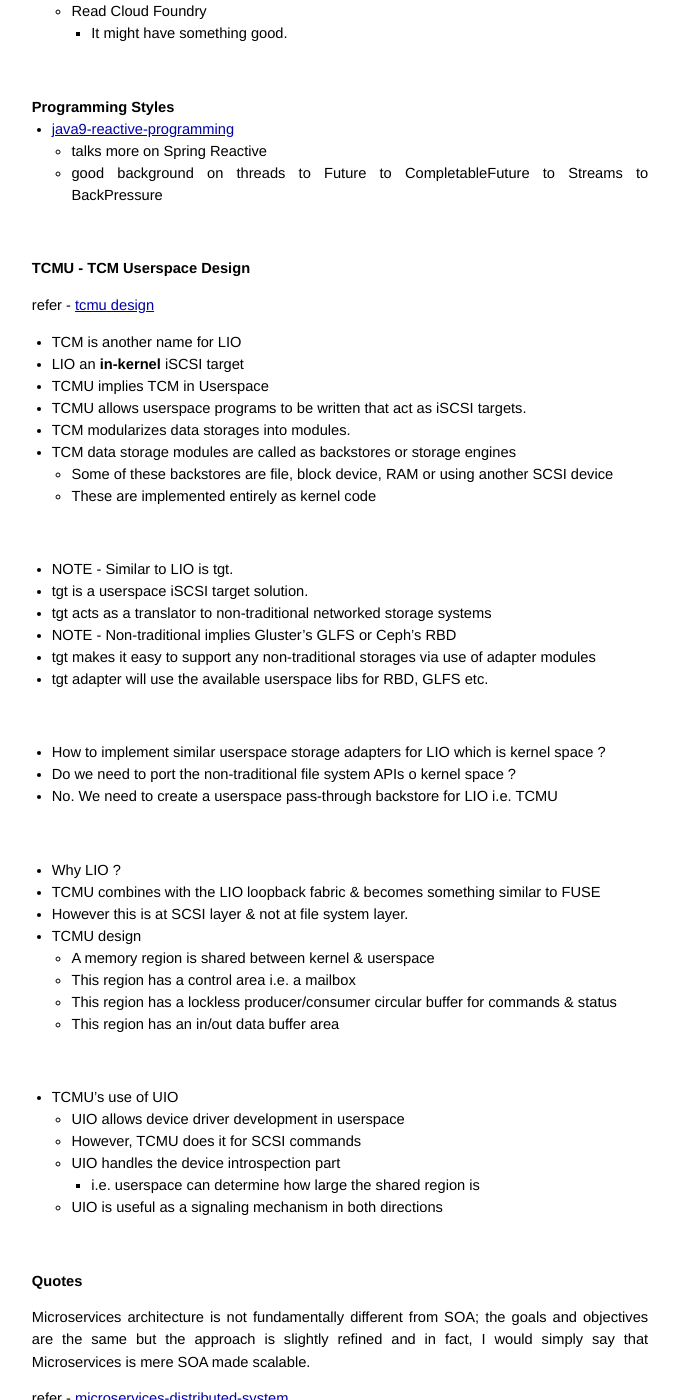
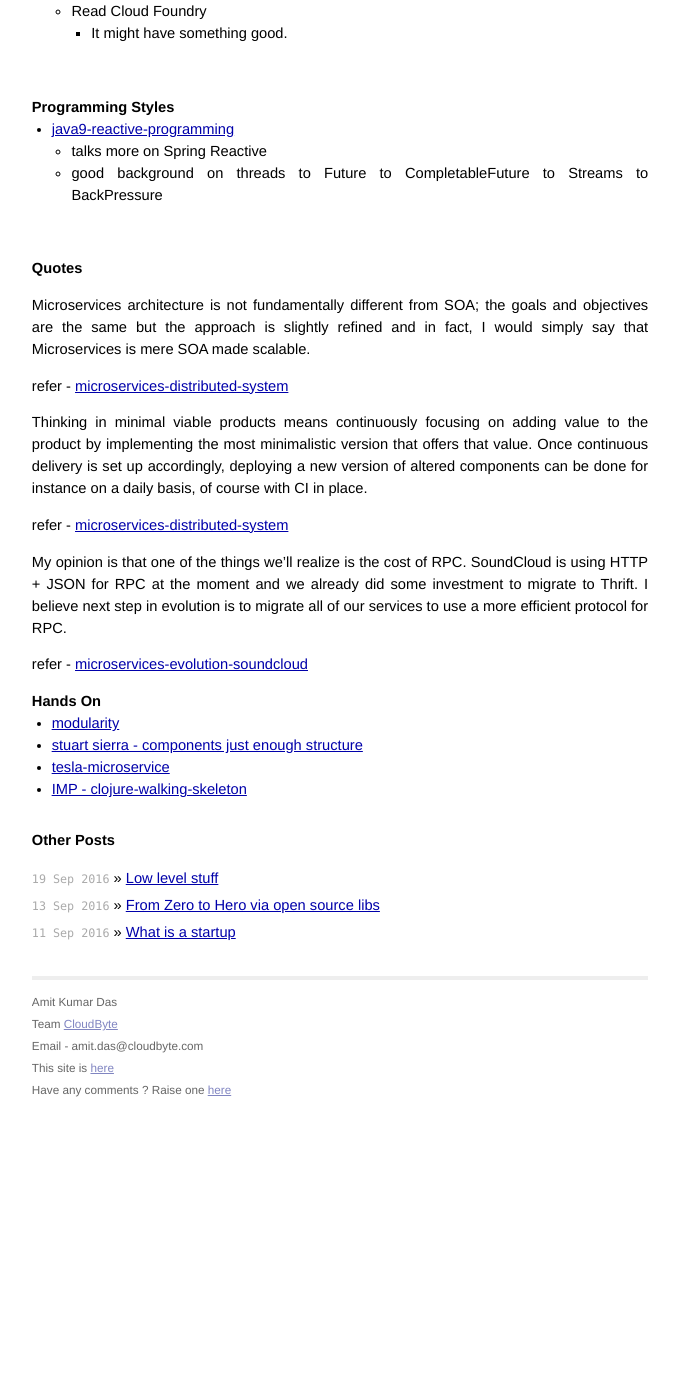
Before and after one commit to AmitKumarDas/amitkumardas.github.io, a Jekyll site: the page built from _posts/2016-09-10-architecture-and-design-curated-thoughts.md, in a window 1280 px wide and 1400 px high, scrolled down 1981 px. Shown: the whole window, without its empty margins (300-979 px from the left). Built offline with Jekyll 4.4.1, drawn with Linux system fonts in a browser that asks for light colours; after the commit the page ends 3094 px from its top, so only the background shows below that.

Commit message:
Update 2016-09-10-architecture-and-design-curated-thoughts.md

```diff
--- a/_posts/2016-09-10-architecture-and-design-curated-thoughts.md
+++ b/_posts/2016-09-10-architecture-and-design-curated-thoughts.md
@@ -110,56 +110,6 @@
 
 <br />
 
-### TCMU - TCM Userspace Design
-
-refer - [tcmu design](https://www.kernel.org/doc/Documentation/target/tcmu-design.txt)
-
-- TCM is another name for LIO
-- LIO an **in-kernel** iSCSI target
-- TCMU implies TCM in Userspace
-- TCMU allows userspace programs to be written that act as iSCSI targets.
-- TCM modularizes data storages into modules.
-- TCM data storage modules are called as backstores or storage engines
-  - Some of these backstores are file, block device, RAM or using another SCSI device
-  - These are implemented entirely as kernel code
-
-<br />
-
-- NOTE - Similar to LIO is tgt.
-- tgt is a userspace iSCSI target solution.
-- tgt acts as a translator to non-traditional networked storage systems
-- NOTE - Non-traditional implies Gluster's GLFS or Ceph's RBD
-- tgt makes it easy to support any non-traditional storages via use of adapter modules
-- tgt adapter will use the available userspace libs for RBD, GLFS etc.
-
-<br />
-
-- How to implement similar userspace storage adapters for LIO which is kernel space ?
-- Do we need to port the non-traditional file system APIs o kernel space ?
-- No. We need to create a userspace pass-through backstore for LIO i.e. TCMU
-
-<br />
-
-- Why LIO ?
-- TCMU combines with the LIO loopback fabric & becomes something similar to FUSE
-- However this is at SCSI layer & not at file system layer.
-- TCMU design
-  - A memory region is shared between kernel & userspace
-  - This region has a control area i.e. a mailbox
-  - This region has a lockless producer/consumer circular buffer for commands & status
-  - This region has an in/out data buffer area
-
-<br />
-
-- TCMU's use of UIO
-  - UIO allows device driver development in userspace
-  - However, TCMU does it for SCSI commands
-  - UIO handles the device introspection part
-    - i.e. userspace can determine how large the shared region is
-  - UIO is useful as a signaling mechanism in both directions
-
-<br />
-
 ### Quotes
 
 > Microservices architecture is not fundamentally different from SOA; the goals and objectives are the
```
